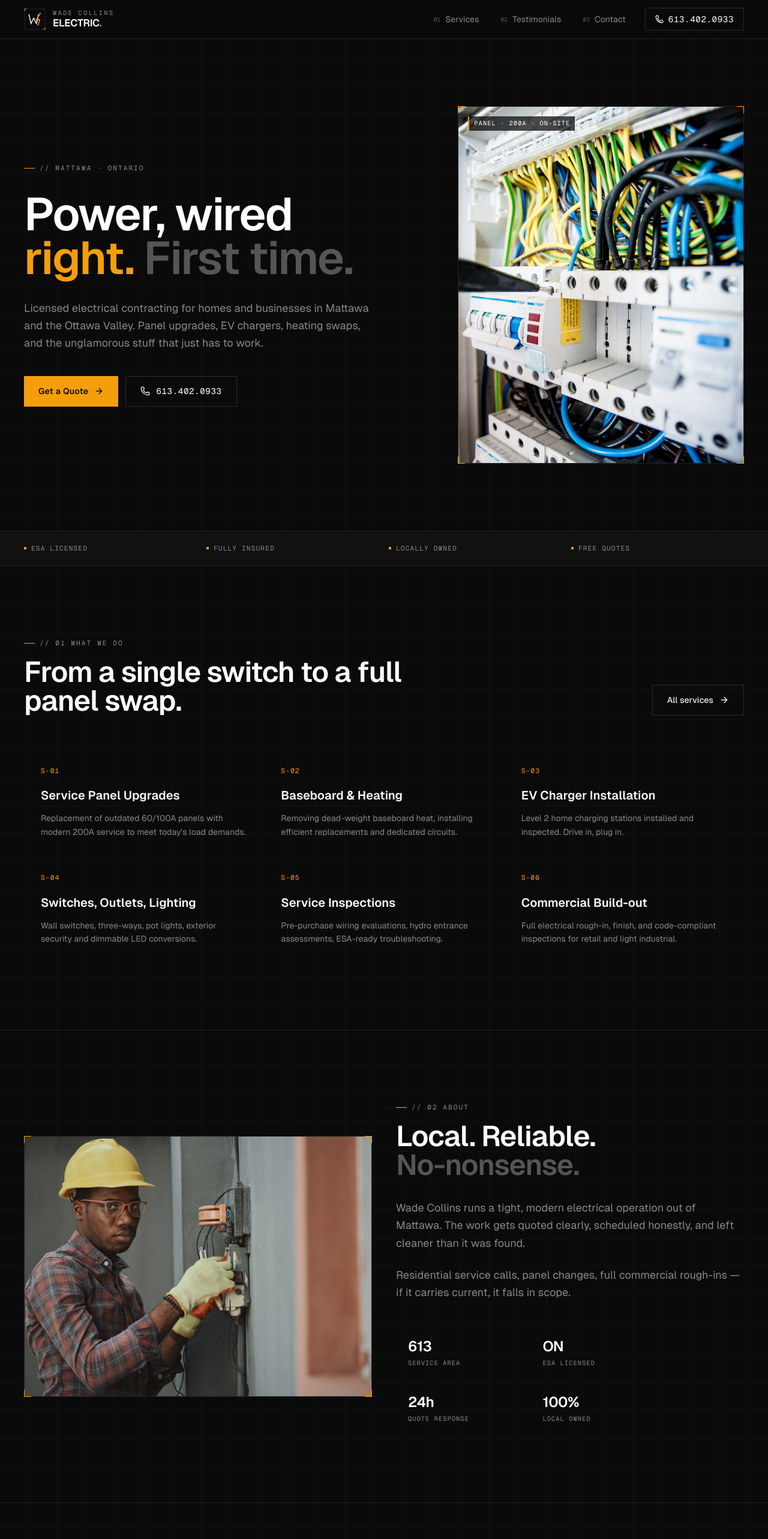
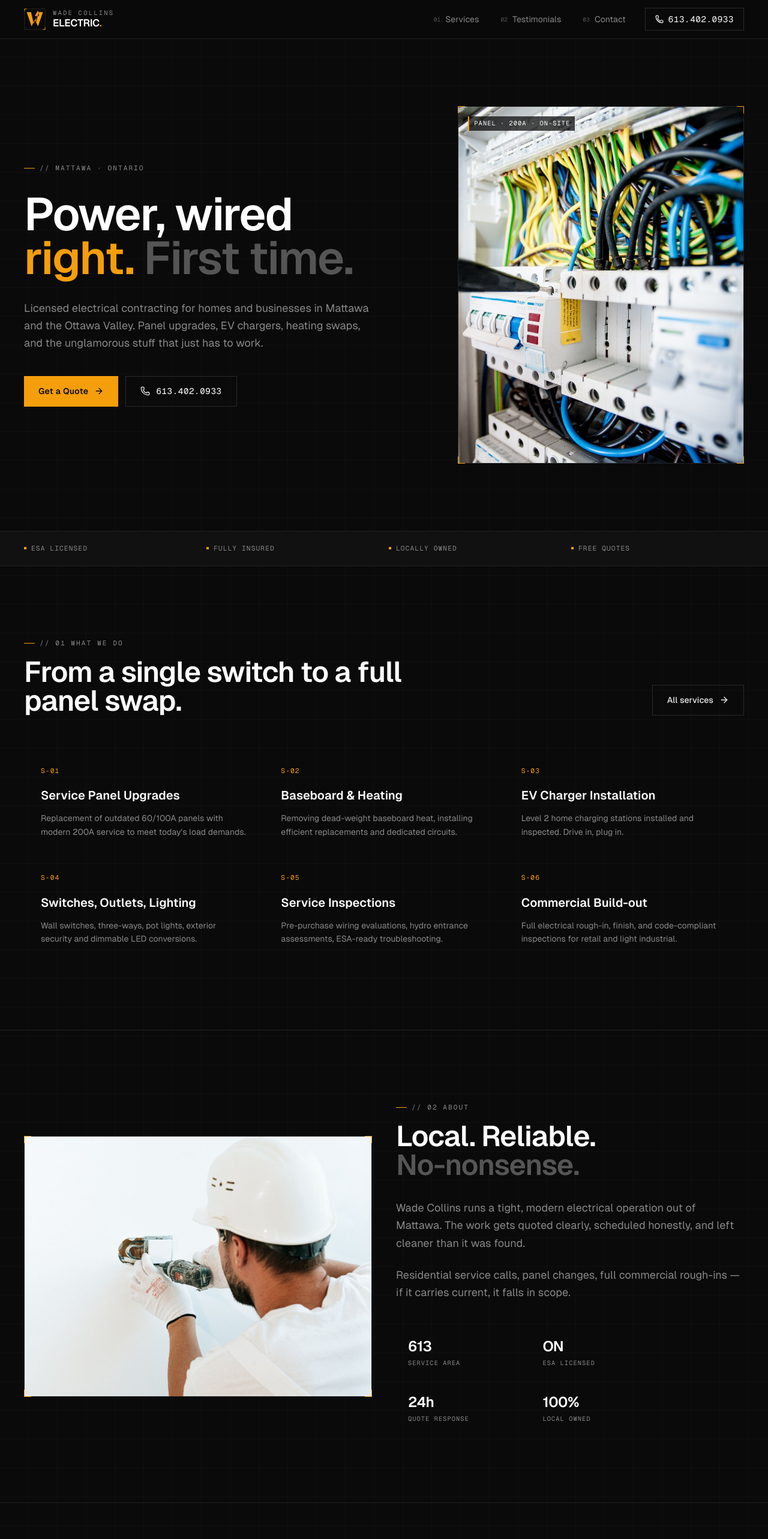
Before and after one commit to billybell991/wade_collins_electric, a Next.js app: page / in a window 1280 px wide. Shown: the top 2566 px of the page at 60% size. Built offline with nearby package versions, Linux system fonts and the light colour scheme.

Commit message:
v2: refined photo + bolt-strike W logo

```diff
--- a/src/app/page.tsx
+++ b/src/app/page.tsx
@@ -115,9 +115,9 @@ export default function HomePage() {
               <span className="absolute -bottom-px -right-px w-3 h-3 border-b border-r border-accent" />
               <Image
                 src="/photos/wiring.jpg"
-                alt="Outdoor electrical service work"
+                alt="Electrician in a hard hat installing a wall outlet with a cordless drill"
                 fill
-                className="object-cover"
+                className="object-cover object-right"
                 sizes="(max-width: 1024px) 100vw, 50vw"
               />
             </div>
--- a/src/components/logo.tsx
+++ b/src/components/logo.tsx
@@ -29,23 +29,15 @@ export function Mark({ size = 36 }: { size?: number }) {
       className="shrink-0"
       aria-hidden="true"
     >
+      {/* Frame + corner ticks */}
       <rect x="1" y="1" width="38" height="38" stroke="#2a2a2a" strokeWidth="1" />
       <path d="M1 5V1H5" stroke="#f59e0b" strokeWidth="1" />
       <path d="M39 35V39H35" stroke="#f59e0b" strokeWidth="1" />
+      {/* W-bolt: chunky W with a literal lightning bolt shooting up out of the central peak */}
       <path
-        d="M9 11L13 28L18 18L23 28L27 11"
-        stroke="#ededed"
-        strokeWidth="1.75"
-        strokeLinejoin="miter"
-        fill="none"
-      />
-      <path
-        d="M30 9L23 21H29L26 31"
-        stroke="#f59e0b"
-        strokeWidth="1.75"
-        strokeLinejoin="miter"
-        strokeLinecap="square"
-        fill="none"
+        d="M5 7 L13 7 L18 28 L24 14 L20 14 L26 4 L28 14 L23 14 L22 28 L27 7 L35 7 L26 33 L20 21 L14 33 Z"
+        fill="#f59e0b"
+        fillRule="evenodd"
       />
     </svg>
   );
```
Also changed, not shown: public/photos/wiring.jpg.
